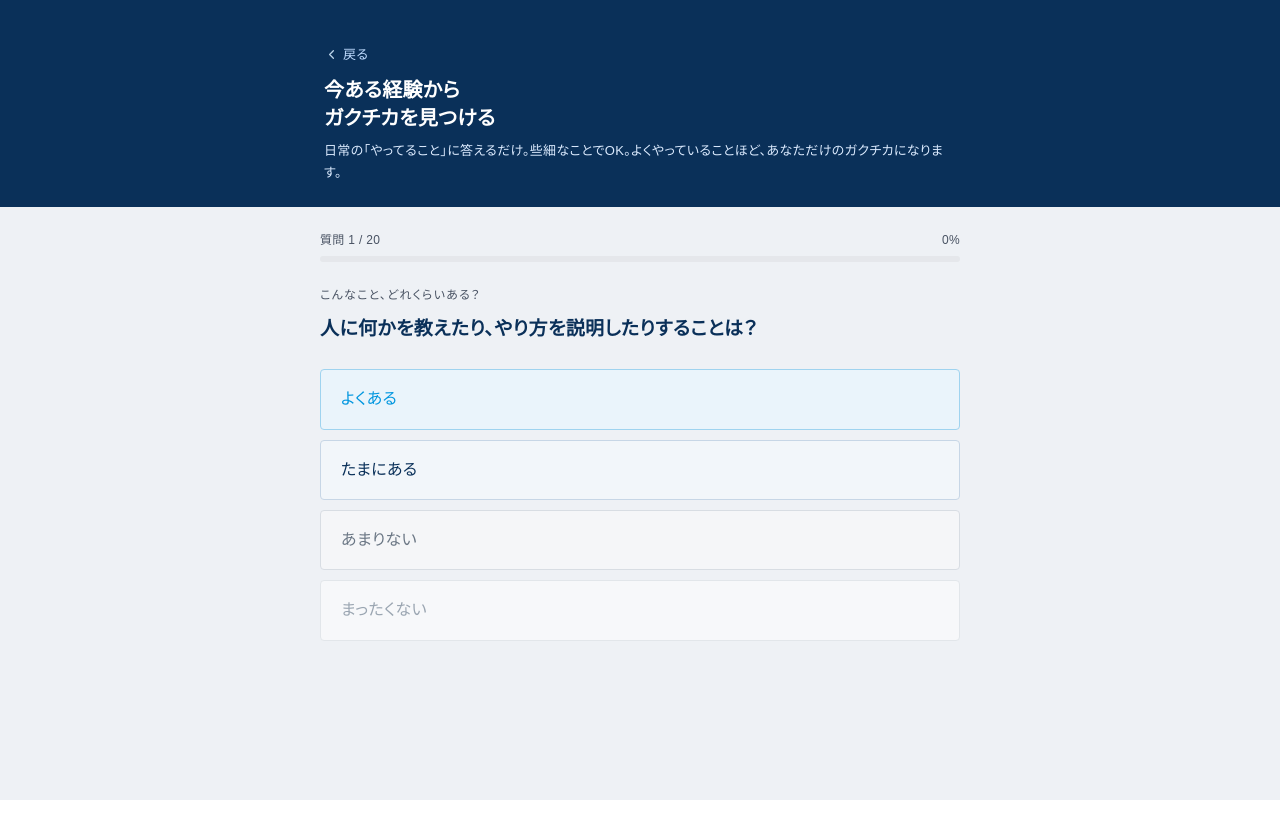
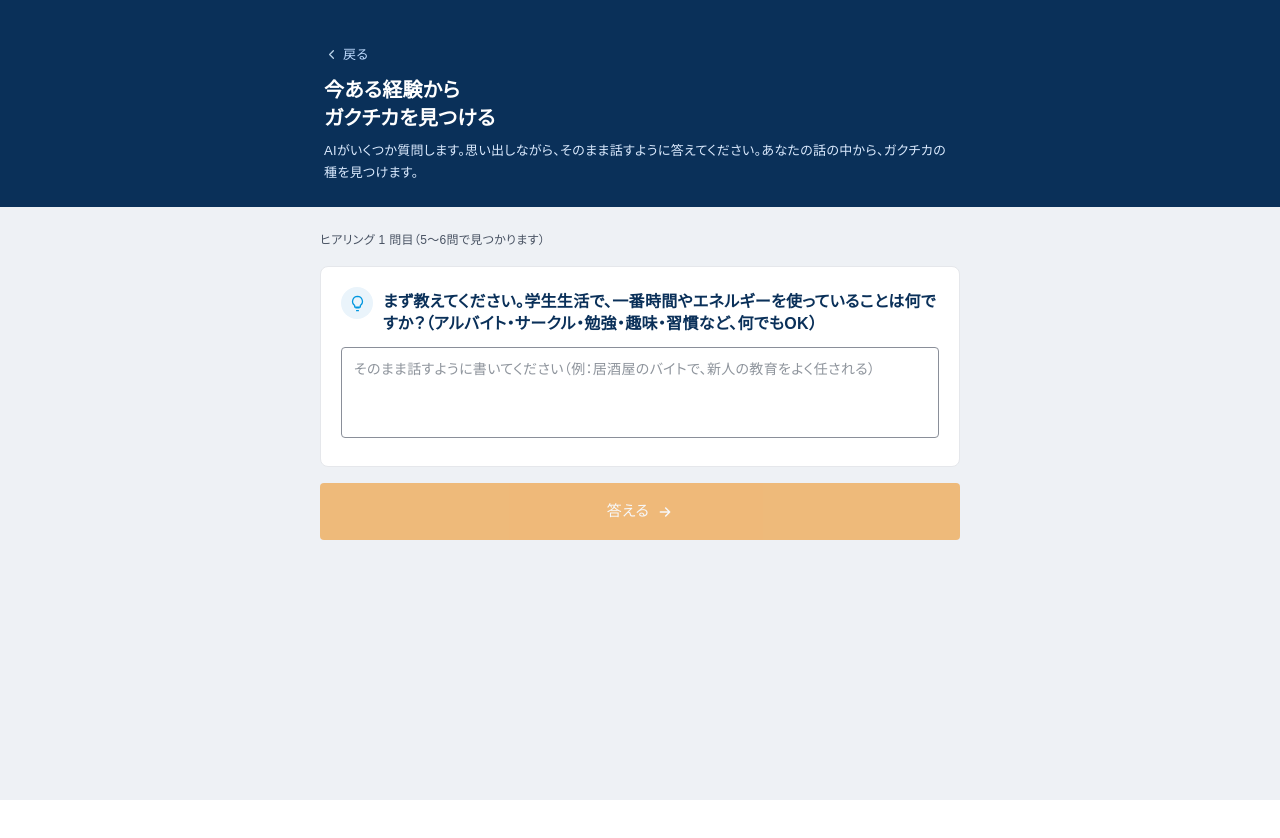
Before and after one commit to Sakamoto0517tubasa-beep/gakuchikanavi, a Next.js app: page /discover in a window 1280 px wide. Shown: the top 838 px of the page. Built offline with nearby package versions, Linux system fonts and the light colour scheme.

Commit message:
feat: 発掘をAIヒアリング(対話形式)に刷新。本人の実体験を聞き出してからガクチカを発見
Co-Authored-By: Claude Opus 4.8 <noreply@anthropic.com>

```diff
--- a/app/api/discover/route.ts
+++ b/app/api/discover/route.ts
@@ -7,60 +7,54 @@ const groq = new Groq({ apiKey: cleanKey });
 
 export async function POST(req: NextRequest) {
   try {
-    const { answers, industry, jobType } = await req.json();
+    const { history, industry, jobType, finish } = await req.json();
+    const hist: { q: string; a: string }[] = Array.isArray(history) ? history : [];
 
-    // answers: [{ q: 行動, a: 頻度ラベル }]
-    const list: { q: string; a: string }[] = Array.isArray(answers) ? answers : [];
-    // 「よくある」「たまにある」を優先材料にする
-    const strong = list.filter((x) => x.a === "よくある");
-    const some = list.filter((x) => x.a === "たまにある");
-    const answerText = list.map((x) => `・${x.q} → ${x.a}`).join("\n");
-    const strongText = [...strong, ...some].map((x) => `・${x.q}（${x.a}）`).join("\n") || "（該当なし）";
+    const histText = hist.length
+      ? hist.map((h, i) => `Q${i + 1}: ${h.q}\nA${i + 1}: ${h.a}`).join("\n")
+      : "（まだやり取りなし）";
 
-    const prompt = `あなたは就活生の自己分析を手伝うコーチです。学生が「日常でどんな行動をどれくらいしているか」を4択（よくある/たまにある/あまりない/まったくない）で答えた結果を読み、その中から"ガクチカ（学生時代に力を入れたこと）になりうるもの"を見つけて本人に気づかせてください。
+    // 5往復たまる or 本人が「もう十分」と指定したら候補出しフェーズに切り替える
+    const forceFinish = finish === true || hist.length >= 5;
 
-【最重要の大前提（絶対厳守）】
-- 本人が「よくある／たまにある」と答えた行動＝実際にやっていること、だけを根拠にする。
-- 本人がやっていない具体的な数字・エピソード・行動を創作して付け足しては絶対にいけない（例：「月1万円貯金した」など勝手に決めない）。
-- 「あまりない／まったくない」の行動からはガクチカを作らない。
-- あなたの役割は「その行動は実はガクチカになる」と型と理由を示すこと。具体的な中身（数字・エピソード）は、この後の壁打ちで本人が埋める。
-- ゴールは「そんな些細な行動がガクチカになるんだ！」と本人が気づくこと。
+    const prompt = `あなたは、学生が「自分でも気づいていないガクチカ」を見つけるのを手伝う、聞き上手なキャリアカウンセラーです。相手は「自分にはガクチカが無い」と思い込んでいる学生。対話（ヒアリング）で、本人の"実際の経験"を具体的に引き出してください。
 
-【特に力を入れている行動（よくある/たまにある）】
-${strongText}
+【これまでのやり取り】
+${histText}
 
-【回答の全体】
-${answerText}
+【進め方】
+- ${forceFinish ? "すでに十分やり取りした。これ以上は聞かず、candidatesを出す（done:true）。" : "まだ情報が足りなければ、次の質問を1つだけ返す（done:false）。"}
+- 質問するときの掘り方：
+  - 相手の直前の回答を受けて、「具体的に何をした？」「印象に残っている場面は？」「自分なりに工夫したことは？」「大変だったことは？」と"実際の中身"を掘る。
+  - 1つの話が見えたら、「他に時間を使っていることは？」と別の経験にも広げる。
+  - 「特にない」と言われても、日常（バイト・習慣・人間関係・趣味・家のこと）からやさしく具体を引き出す。
+  - 質問は1つだけ、60字以内、はい/いいえで終わらない答えやすい開かれた質問。
 
-${industry || jobType ? `【参考：志望】${industry || "未定"}／${jobType || "未定"}` : ""}
+【候補を出すときのルール（done:trueのとき）】
+- 本人が"実際に話した内容"だけを根拠にする。本人が話していない数字・エピソード・行動を創作して付け足さない。
+- 話に出た経験から、ガクチカになりそうなものを3〜6個。本人の発言に紐づける。
+- titleは本人の話に即した具体的な名前。strengthは表れている強み。whyは本人の発言に触れて。howToDeepenは次に掘ると良いこと。
 
-【出力ルール】
-- 「よくある／たまにある」と答えた行動の中から、ガクチカの種になりそうなものを6〜10個ピックアップする。「よくある」を優先的に、上位に。
-- 該当が少ない場合は、ある分だけ無理なく出す（創作で水増ししない）。
-- titleは、その行動に即したガクチカの名前。ただし本人が答えていない具体的な数字は入れない（型として表現する）。
-- strengthは、その行動から表れる強みを簡潔に。
-- whyは「なぜそれがガクチカになるのか」を、その行動に触れて説明する。
-- howToDeepenは「面接で語れるガクチカにするために、次に何を思い出す・掘ると良いか」を一言で。
+出力は以下のJSONのみ（前後に余計なテキストや\`\`\`は不要）。${forceFinish ? "done は必ず true。" : "まだ聞くなら前者、十分なら後者。"}
+・まだ聞く場合: { "done": false, "question": "次の質問（60字以内）" }
+・十分な場合: { "done": true, "intro": "本人を勇気づける一言（45字以内）", "candidates": [ { "source": "本人の発言のどれから（20字以内）", "title": "ガクチカの名前（25字以内）", "strength": "強み（25字以内）", "why": "なぜガクチカか。本人の発言に触れて（90字以内）", "howToDeepen": "次に掘ると良いこと（50字以内）" } ] }
 
-以下のJSON形式のみで回答（前後に余計なテキストや\`\`\`は不要）:
-{
-  "intro": "本人を勇気づける一言（例：あなたが"よくやっていること"、りっぱなガクチカになります）（45字以内）",
-  "candidates": [
-    { "source": "どの行動から見つけたか（20字以内）", "title": "ガクチカの名前（行動に即して・25字以内）", "strength": "表れている強み（25字以内）", "why": "なぜガクチカになるか。その行動に触れて（90字以内）", "howToDeepen": "次に思い出す・掘るとよいこと（50字以内）" }
-  ]
-}`;
+${industry || jobType ? `【参考：志望】${industry || "未定"}／${jobType || "未定"}` : ""}`;
 
     const completion = await groq.chat.completions.create({
       model: "qwen/qwen3.8-27b",
       messages: [{ role: "user", content: prompt }],
-      temperature: 0.75,
-      max_tokens: 3000,
+      temperature: 0.7,
+      max_tokens: 2600,
     });
 
     const text = completion.choices[0]?.message?.content ?? "";
     const jsonMatch = text.match(/\{[\s\S]*\}/);
     if (!jsonMatch) throw new Error("JSON not found");
-    return NextResponse.json(JSON.parse(jsonMatch[0]));
+    const parsed = JSON.parse(jsonMatch[0]);
+    // 安全策：5往復たまったら必ず候補フェーズにする
+    if (forceFinish && !parsed.candidates) parsed.done = false;
+    return NextResponse.json(parsed);
   } catch (e) {
     console.error(e);
     return NextResponse.json({ error: "発掘に失敗しました" }, { status: 500 });
--- a/app/discover/page.tsx
+++ b/app/discover/page.tsx
@@ -12,78 +12,70 @@ type Candidate = {
   howToDeepen: string;
 };
 
-// 実体験を問う20問（具体的な行動ベース）。頻度4択で答える
-const QUESTIONS = [
-  "人に何かを教えたり、やり方を説明したりすることは？",
-  "友達や周りの人から、相談を受けることは？",
-  "グループやイベントで、まとめ役・幹事をやることは？",
-  "めんどくさいことでも、コツコツ続けていることは？",
-  "自分なりに工夫して、作業や生活を効率化することは？",
-  "お金のやりくり・節約・貯金を意識してやることは？",
-  "SNS・動画・ブログなどで発信・投稿することは？",
-  "何かを自分でゼロから作ること（制作・開発・企画）は？",
-  "新しいことに、自分から挑戦することは？",
-  "苦手なことを克服しようと努力することは？",
-  "アルバイトで、言われた以上のことをやる・改善を提案することは？",
-  "目標を決めて、計画的に取り組むことは？",
-  "困っている人を手助けすることは？",
-  "細かい作業を、正確に・丁寧にやりきることは？",
-  "人を巻き込んで、何かを一緒に進めることは？",
-  "調べ物やデータ整理など、情報を集めてまとめることは？",
-  "大会・コンテスト・発表など、人前で成果を出す場に挑むことは？",
-  "家族の手伝い・家事・家業を担うことは？",
-  "趣味や特技を、本気で極めようとすることは？",
-  "失敗しても、原因を考えて立て直すことは？",
-];
+type DigResponse = {
+  done: boolean;
+  question?: string;
+  intro?: string;
+  candidates?: Candidate[];
+};
 
-const CHOICES = [
-  { label: "よくある", color: "#0096DF", bg: "#EAF4FB", border: "#9fd3ef" },
-  { label: "たまにある", color: "#0A3059", bg: "#F2F6FA", border: "#c7d6e6" },
-  { label: "あまりない", color: "#6b7785", bg: "#F5F6F8", border: "#d8dde3" },
-  { label: "まったくない", color: "#9aa5b1", bg: "#F7F8FA", border: "#e2e6ea" },
-];
+const FIRST_Q = "まず教えてください。学生生活で、一番時間やエネルギーを使っていることは何ですか？（アルバイト・サークル・勉強・趣味・習慣など、何でもOK）";
+const MAX_TURNS = 6; // だいたいこのくらいで候補出しに入る
 
 export default function DiscoverPage() {
   const router = useRouter();
-  const [step, setStep] = useState(0);
-  const [answers, setAnswers] = useState<Record<number, string>>({});
-  const [result, setResult] = useState<{ intro: string; candidates: Candidate[] } | null>(null);
+  const [history, setHistory] = useState<{ q: string; a: string }[]>([]);
+  const [currentQ, setCurrentQ] = useState(FIRST_Q);
+  const [input, setInput] = useState("");
   const [loading, setLoading] = useState(false);
   const [retrying, setRetrying] = useState(false);
+  const [generating, setGenerating] = useState(false);
+  const [result, setResult] = useState<{ intro: string; candidates: Candidate[] } | null>(null);
   const [error, setError] = useState("");
 
-  const progress = Math.round((step / QUESTIONS.length) * 100);
+  function send(nh: { q: string; a: string }[], finish: boolean) {
+    setHistory(nh);
+    setInput("");
+    setError("");
+    setLoading(true);
+    // 候補生成フェーズ（時間がかかるのでメッセージを変える）
+    if (finish || nh.length >= 5) setGenerating(true);
 
-  function select(label: string) {
-    const nextAnswers = { ...answers, [step]: label };
-    setAnswers(nextAnswers);
-    if (step + 1 < QUESTIONS.length) {
-      setStep(step + 1);
-    } else {
-      discover(nextAnswers);
-    }
-  }
-
-  function discover(all: Record<number, string>) {
-    setLoading(true);
-    setError("");
-    const payload = QUESTIONS.map((q, i) => ({ q, a: all[i] || "まったくない" }));
-    postAI<{ intro: string; candidates: Candidate[] }>(
+    postAI<DigResponse>(
       "/api/discover",
       {
-        answers: payload,
+        history: nh,
+        finish,
         industry: sessionStorage.getItem("industry") || "",
         jobType: sessionStorage.getItem("jobType") || "",
       },
       { retries: 4, onRetry: () => setRetrying(true) }
     )
       .then((d) => {
-        if (!d.candidates) throw new Error();
-        setResult(d);
-        setTimeout(() => window.scrollTo({ top: 0, behavior: "smooth" }), 100);
+        if (d.done && d.candidates) {
+          setResult({ intro: d.intro || "", candidates: d.candidates });
+          setTimeout(() => window.scrollTo({ top: 0, behavior: "smooth" }), 100);
+        } else if (d.question) {
+          setCurrentQ(d.question);
+          setGenerating(false);
+        } else {
+          throw new Error();
+        }
       })
-      .catch(() => setError("発掘に失敗しました。もう一度お試しください。"))
+      .catch(() => setError("うまく処理できませんでした。もう一度お試しください。"))
       .finally(() => { setLoading(false); setRetrying(false); });
+  }
+
+  function submit() {
+    if (!input.trim() || loading) return;
+    send([...history, { q: currentQ, a: input.trim() }], false);
+  }
+
+  function finishNow() {
+    if (loading) return;
+    const nh = input.trim() ? [...history, { q: currentQ, a: input.trim() }] : history;
+    if (nh.length === 0) return;
+    send(nh, true);
   }
 
   function develop(c: Candidate) {
@@ -99,31 +91,16 @@ export default function DiscoverPage() {
     router.push("/build");
   }
 
-  // ===== ローディング =====
-  if (loading) {
-    return (
-      <main className="min-h-screen bg-[#EEF1F5] flex flex-col items-center justify-center px-4">
-        <div className="text-center">
-          <div className="w-12 h-12 border-2 border-[#0096DF] border-t-transparent rounded-full animate-spin mx-auto mb-6" />
-          <p className="text-[#0A3059] font-bold text-lg">AIが発掘中</p>
-          <p className="text-sm mt-2" style={{ color: retrying ? "#EA6C00" : "#6b7785" }}>
-            {retrying ? "混み合っています。自動で再試行中です…" : "あなたの経験からガクチカを探しています…"}
-          </p>
-        </div>
-      </main>
-    );
-  }
-
   // ===== 結果 =====
   if (result) {
     return (
       <main className="min-h-screen bg-[#EEF1F5] pb-16">
         <div className="bg-[#0A3059]">
           <div className="max-w-2xl mx-auto px-5 pt-11 pb-6">
-            <h1 className="text-xl font-bold text-white leading-snug">あなたの経験から<br />見つかったガクチカ</h1>
+            <h1 className="text-xl font-bold text-white leading-snug">あなたの話から<br />見つかったガクチカ</h1>
             {result.intro && <p className="text-blue-100 text-[13px] mt-2 leading-relaxed">{result.intro}</p>}
             <p className="text-blue-100 text-[12px] mt-2 leading-relaxed bg-white/10 rounded px-3 py-2">
-              気になるものを選ぶと、AIが<span className="text-white font-medium">「なぜ取り組んでいるのか」</span>を一緒に深掘りします。ガクチカは“何をしたか”より“なぜ”が大事です。
+              気になるものを選ぶと、AIが<span className="text-white font-medium">「なぜ・どんな思いで取り組んだか」</span>まで一緒に深掘りします。
             </p>
           </div>
         </div>
@@ -151,74 +128,114 @@ export default function DiscoverPage() {
                   onClick={() => develop(c)}
                   className="mt-4 w-full bg-[#F08300] text-white text-[15px] font-medium py-3 rounded flex items-center justify-center gap-1.5 active:scale-[0.99] hover:bg-[#d97600] transition-all"
                 >
-            「なぜ？」から深めてガクチカにする
+                  「なぜ？」から深めてガクチカにする
                   <svg width="16" height="16" viewBox="0 0 24 24" fill="none"><path d="M5 12h14M13 6l6 6-6 6" stroke="#fff" strokeWidth="2.2" strokeLinecap="round" strokeLinejoin="round" /></svg>
                 </button>
               </div>
             ))}
           </div>
           <button
-            onClick={() => { setResult(null); setStep(0); setAnswers({}); }}
+            onClick={() => { setResult(null); setHistory([]); setCurrentQ(FIRST_Q); }}
             className="mt-6 w-full text-[13px] text-gray-500 hover:text-gray-700 py-2"
           >
-            ← もう一度、質問に答えて見つける
+            ← もう一度、ヒアリングから見つける
           </button>
         </div>
       </main>
     );
   }
 
-  // ===== 質問 =====
+  // ===== 候補生成中 =====
+  if (generating && loading) {
+    return (
+      <main className="min-h-screen bg-[#EEF1F5] flex flex-col items-center justify-center px-4">
+        <div className="text-center">
+          <div className="w-12 h-12 border-2 border-[#0096DF] border-t-transparent rounded-full animate-spin mx-auto mb-6" />
+          <p className="text-[#0A3059] font-bold text-lg">AIがガクチカを探しています</p>
+          <p className="text-sm mt-2" style={{ color: retrying ? "#EA6C00" : "#6b7785" }}>
+            {retrying ? "混み合っています。自動で再試行中です…" : "あなたの話の中から、ガクチカの種を見つけています…"}
+          </p>
+        </div>
+      </main>
+    );
+  }
+
+  // ===== ヒアリング（対話） =====
+  const turn = history.length + 1;
   return (
     <main className="min-h-screen bg-[#EEF1F5] pb-16">
       <div className="bg-[#0A3059]">
         <div className="max-w-2xl mx-auto px-5 pt-11 pb-6">
-          <button onClick={() => (step === 0 ? router.back() : setStep((s) => s - 1))} className="text-blue-200 text-[13px] mb-3 flex items-center gap-1">
+          <button onClick={() => router.back()} className="text-blue-200 text-[13px] mb-3 flex items-center gap-1">
             <svg width="15" height="15" viewBox="0 0 24 24" fill="none"><path d="M15 18l-6-6 6-6" stroke="#bcd4ea" strokeWidth="2" strokeLinecap="round" strokeLinejoin="round" /></svg>
             戻る
           </button>
           <h1 className="text-xl font-bold text-white leading-snug">今ある経験から<br />ガクチカを見つける</h1>
           <p className="text-blue-100 text-[13px] mt-2 leading-relaxed">
-            日常の「やってること」に答えるだけ。些細なことでOK。よくやっていることほど、あなただけのガクチカになります。
+            AIがいくつか質問します。思い出しながら、そのまま話すように答えてください。あなたの話の中から、ガクチカの種を見つけます。
           </p>
         </div>
       </div>
 
       <div className="max-w-2xl mx-auto px-4 py-6">
-        {/* 進捗 */}
-        <div className="mb-6">
-          <div className="flex justify-between text-[12px] text-gray-500 mb-1.5">
-            <span>質問 {step + 1} / {QUESTIONS.length}</span>
-            <span>{progress}%</span>
+        <p className="text-[12px] text-gray-500 mb-4">ヒアリング {turn} 問目（5〜6問で見つかります）</p>
+
+        {/* これまでのやり取り */}
+        {history.length > 0 && (
+          <div className="flex flex-col gap-3 mb-5">
+            {history.map((h, i) => (
+              <div key={i} className="flex flex-col gap-1.5">
+                <div className="flex gap-2">
+                  <span className="w-6 h-6 rounded-full bg-[#EAF4FB] flex items-center justify-center shrink-0 mt-0.5">
+                    <svg width="13" height="13" viewBox="0 0 24 24" fill="none" stroke="#0096DF" strokeWidth="2"><path d="M9 18h6M10 22h4M12 2a7 7 0 00-4 12.7V17h8v-2.3A7 7 0 0012 2z" strokeLinejoin="round" /></svg>
+                  </span>
+                  <p className="text-[13px] text-gray-500 leading-relaxed flex-1">{h.q}</p>
+                </div>
+                <div className="bg-[#0096DF] text-white text-[13px] rounded-lg rounded-tr-sm px-3.5 py-2 ml-auto max-w-[85%] leading-relaxed whitespace-pre-wrap">{h.a}</div>
+              </div>
+            ))}
           </div>
-          <div className="w-full bg-gray-200 rounded-full h-1.5">
-            <div className="bg-[#0096DF] h-1.5 rounded-full transition-all duration-300" style={{ width: `${progress}%` }} />
+        )}
+
+        {/* 現在の質問 */}
+        <div className="bg-white border border-gray-200 rounded-lg px-5 py-5">
+          <div className="flex gap-2.5 mb-3">
+            <span className="w-8 h-8 rounded-full bg-[#EAF4FB] flex items-center justify-center shrink-0">
+              <svg width="17" height="17" viewBox="0 0 24 24" fill="none" stroke="#0096DF" strokeWidth="1.8"><path d="M9 18h6M10 22h4M12 2a7 7 0 00-4 12.7V17h8v-2.3A7 7 0 0012 2z" strokeLinejoin="round" /></svg>
+            </span>
+            <p className="text-[16px] font-bold text-[#0A3059] leading-snug flex-1 pt-1">{currentQ}</p>
           </div>
+          <textarea
+            value={input}
+            onChange={(e) => setInput(e.target.value)}
+            placeholder="そのまま話すように書いてください（例：居酒屋のバイトで、新人の教育をよく任される）"
+            rows={3}
+            disabled={loading}
+            className="w-full border border-gray-300 rounded px-3 py-2.5 text-sm text-gray-800 leading-relaxed focus:outline-none focus:border-[#0096DF] resize-none disabled:bg-gray-50"
+          />
         </div>
 
-        {/* 質問 */}
-        <p className="text-[12px] tracking-widest text-gray-500 mb-2">こんなこと、どれくらいある？</p>
-        <h2 className="text-[19px] font-bold text-[#0A3059] mb-6 leading-relaxed">{QUESTIONS[step]}</h2>
+        {error && <p className="text-red-500 text-sm text-center mt-3">{error}</p>}
 
-        {/* 頻度4択 */}
-        <div className="flex flex-col gap-2.5">
-          {CHOICES.map((c) => (
-            <button
-              key={c.label}
-              onClick={() => select(c.label)}
-              className="w-full text-left px-5 py-4 rounded border font-medium transition-all active:scale-[0.99]"
-              style={{
-                color: answers[step] === c.label ? "#fff" : c.color,
-                backgroundColor: answers[step] === c.label ? c.color : c.bg,
-                borderColor: answers[step] === c.label ? c.color : c.border,
-              }}
-            >
-              {c.label}
-            </button>
-          ))}
-        </div>
-
-        {error && <p className="text-red-500 text-sm text-center mt-4">{error}</p>}
+        <button
+          onClick={submit}
+          disabled={loading || !input.trim()}
+          className="mt-4 w-full bg-[#F08300] text-white text-[15px] font-medium py-4 rounded flex items-center justify-center gap-2 disabled:opacity-50 active:scale-[0.99] hover:bg-[#d97600] transition-all"
+        >
+          {loading ? (
+            <><span className="w-4 h-4 border-2 border-white border-t-transparent rounded-full animate-spin" />{retrying ? "混み合っています。再試行中…" : "考え中..."}</>
+          ) : (
+            <>答える<svg width="16" height="16" viewBox="0 0 24 24" fill="none"><path d="M5 12h14M13 6l6 6-6 6" stroke="#fff" strokeWidth="2.2" strokeLinecap="round" strokeLinejoin="round" /></svg></>
+          )}
+        </button>
+        {history.length >= 3 && !loading && (
+          <button
+            onClick={finishNow}
+            className="mt-2 w-full text-[12px] text-gray-500 hover:text-gray-700 py-1.5"
+          >
+            もう十分話した → ガクチカを見つけてもらう
+          </button>
+        )}
       </div>
     </main>
   );
```
